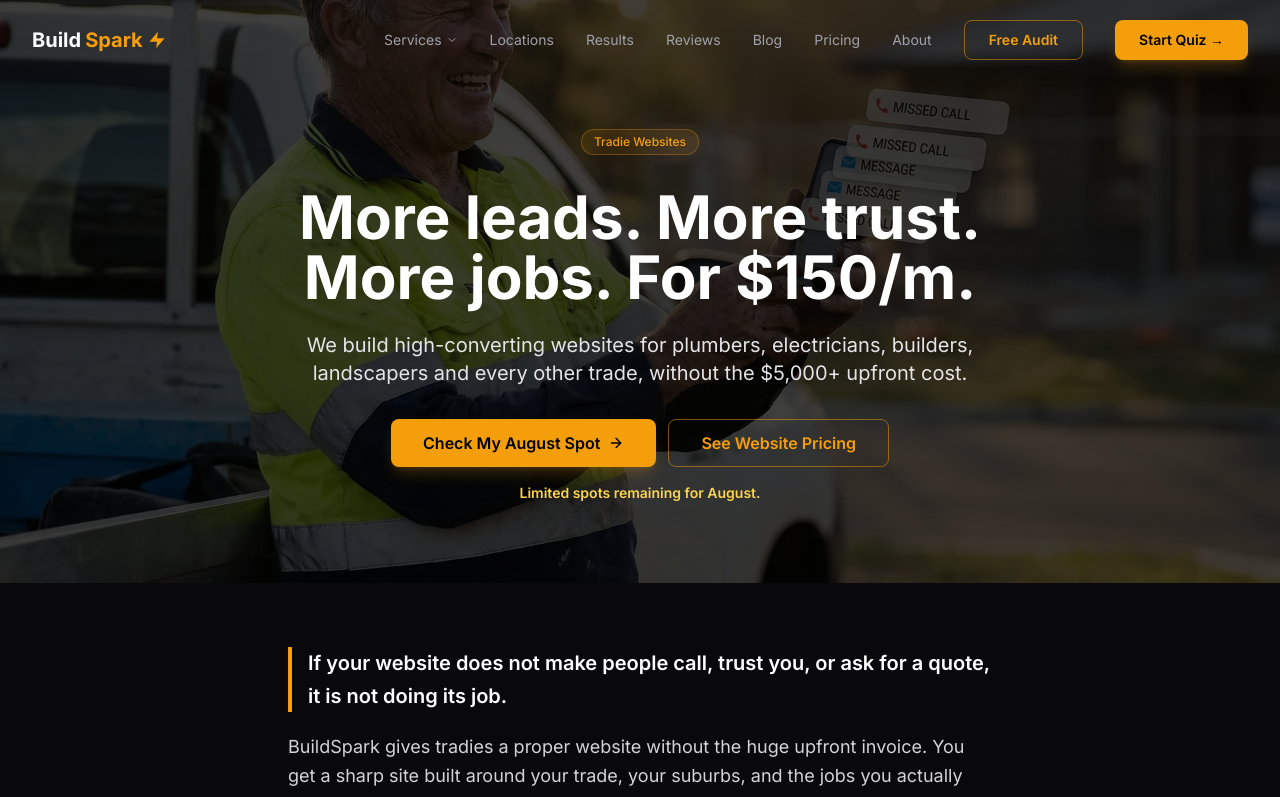
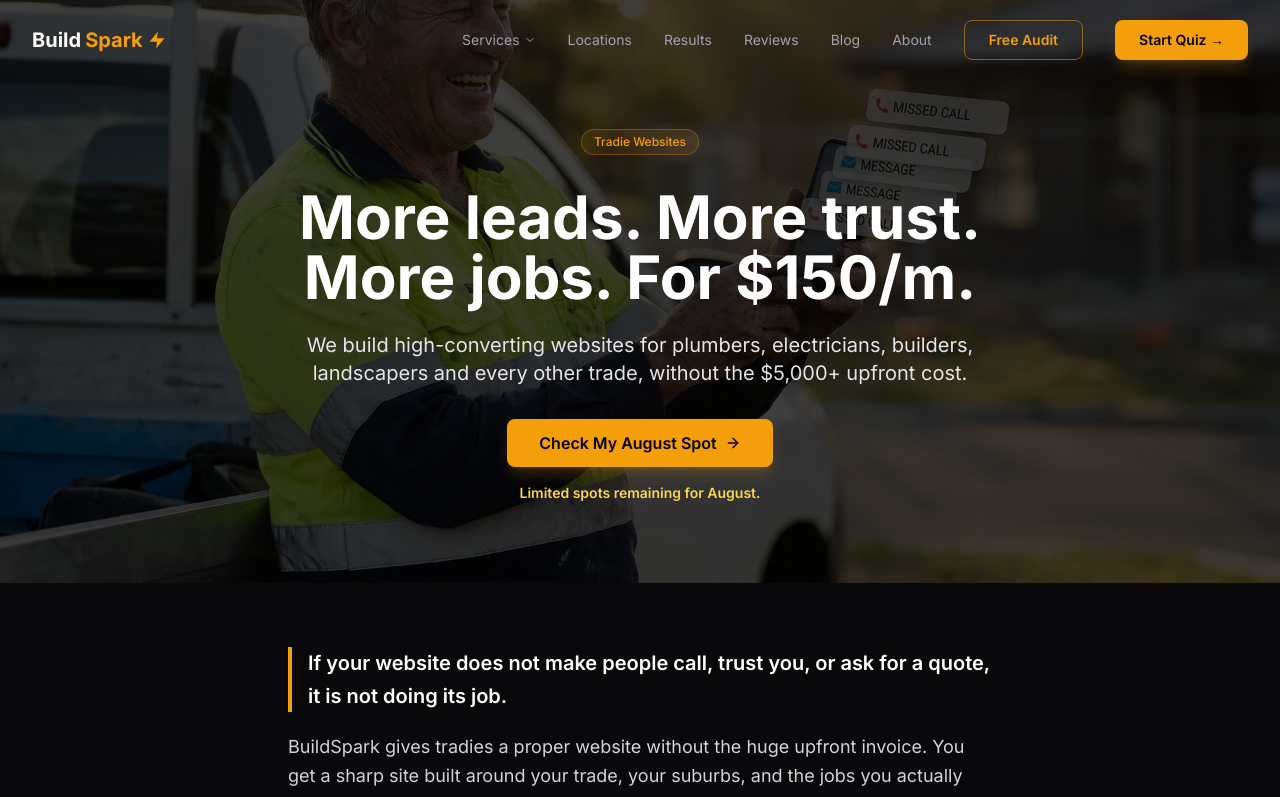
Before and after one commit to salimclawbot/buildspark, a Next.js app: page /blog/tradie-websites-150-month in a window 1280 px wide. Shown: the top 797 px of the page. Built offline with nearby package versions, Linux system fonts and the light colour scheme.

Commit message:
Remove pricing links from offer page navigation

```diff
--- a/src/app/blog/tradie-websites-150-month/TradieWebsites150Client.tsx
+++ b/src/app/blog/tradie-websites-150-month/TradieWebsites150Client.tsx
@@ -2,7 +2,6 @@
 
 import { FormEvent, useState } from "react";
 import Image from "next/image";
-import Link from "next/link";
 import { motion } from "framer-motion";
 import {
   ArrowRight,
@@ -228,9 +227,6 @@ export default function TradieWebsites150Client() {
                   Check My August Spot <ArrowRight className="ml-2 h-4 w-4" />
                 </a>
               </Button>
-              <Button asChild size="lg" variant="outline">
-                <Link href="/pricing">See Website Pricing</Link>
-              </Button>
             </div>
             <p className="mt-4 text-sm font-semibold text-amber-300">
               Limited spots remaining for August.
--- a/src/components/sections/Footer.tsx
+++ b/src/components/sections/Footer.tsx
@@ -9,7 +9,6 @@ const footerLinks = {
     { label: "Free Website Quiz", href: "/quiz" },
     { label: "About", href: "/about" },
     { label: "Portfolio", href: "/portfolio" },
-    { label: "Pricing", href: "/pricing" },
     { label: "Case Studies", href: "/case-studies" },
     { label: "Reviews", href: "/reviews" },
     { label: "Blog", href: "/blog" },
--- a/src/components/sections/Navbar.tsx
+++ b/src/components/sections/Navbar.tsx
@@ -22,7 +22,6 @@ const navLinks = [
   { label: "Results", href: "/case-studies" },
   { label: "Reviews", href: "/reviews" },
   { label: "Blog", href: "/blog" },
-  { label: "Pricing", href: "/pricing" },
   { label: "About", href: "/about" },
 ];
 
```
